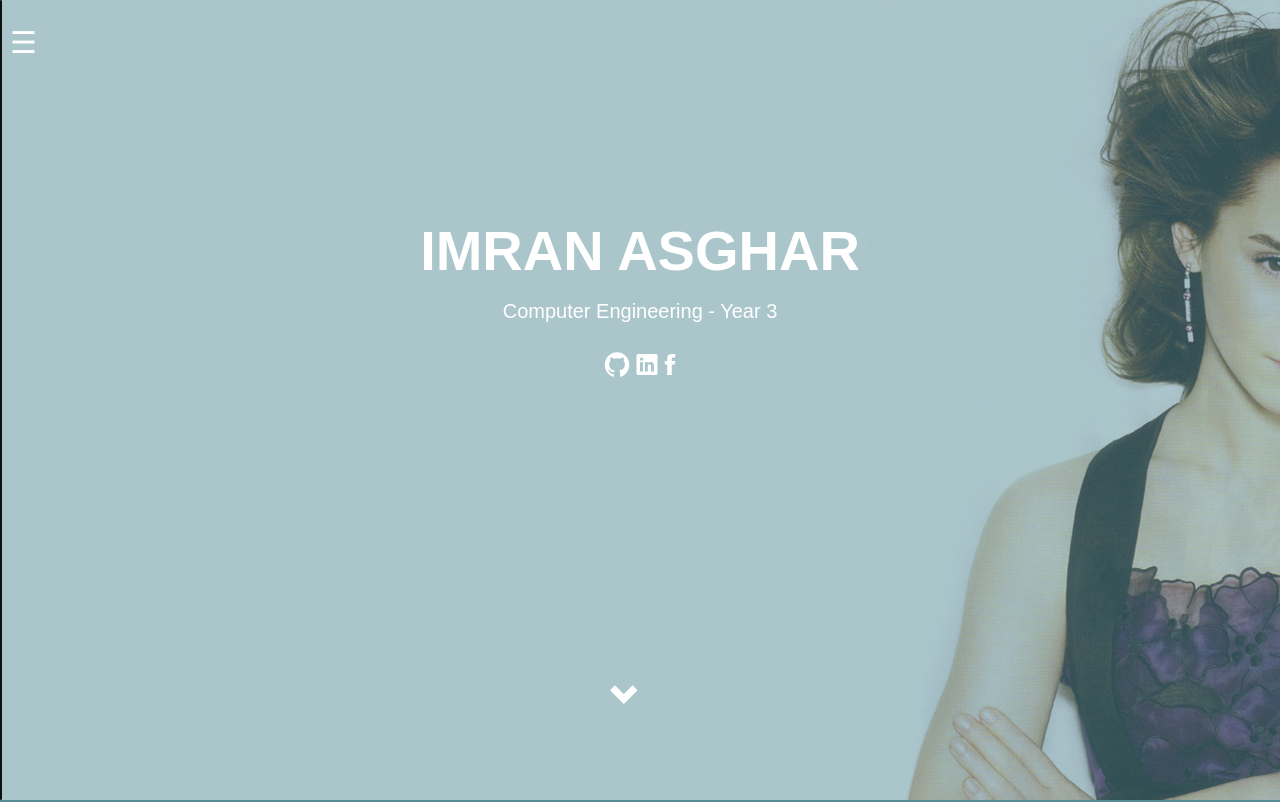
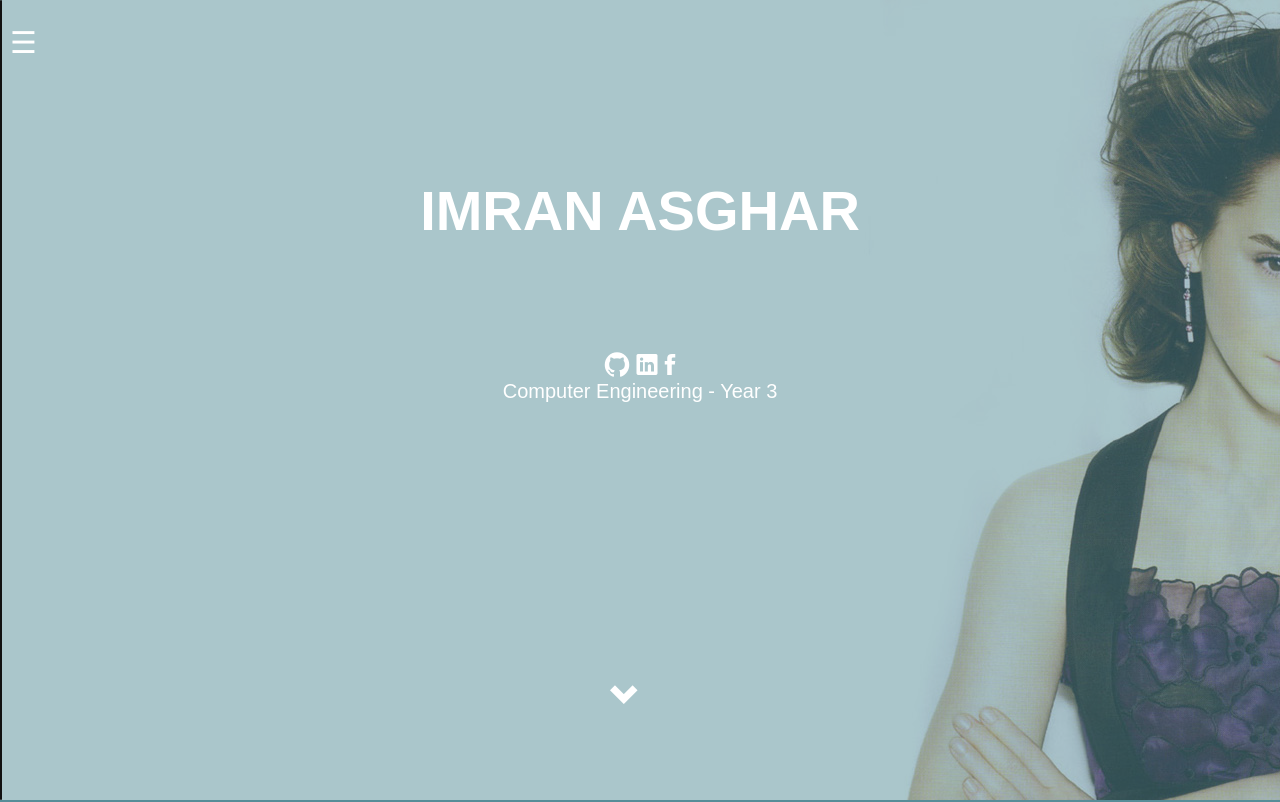
Before and after one commit to MImranAsghar/MImranAsghar.github.io, a website: page index.html in a window 1280 px wide. Shown: the top 802 px of the page. Drawn offline with Linux system fonts and the light colour scheme; files that its build step writes are made by us from their sources; files whose address does not match are found by name.

Commit message:
Update myCSS.css

```diff
--- a/myCSS.css
+++ b/myCSS.css
@@ -63,7 +63,7 @@ html {
 
 .title{
 	position:absolute;
-	top:25%;
+	top:20%;
 	left:25%;
 	right:25%;
 }
@@ -71,7 +71,7 @@ html {
 
 .subtitle{
 	position:absolute;
-	top:35%;
+	top:45%;
 	left:37%;
 	right:37%;
 }
```
